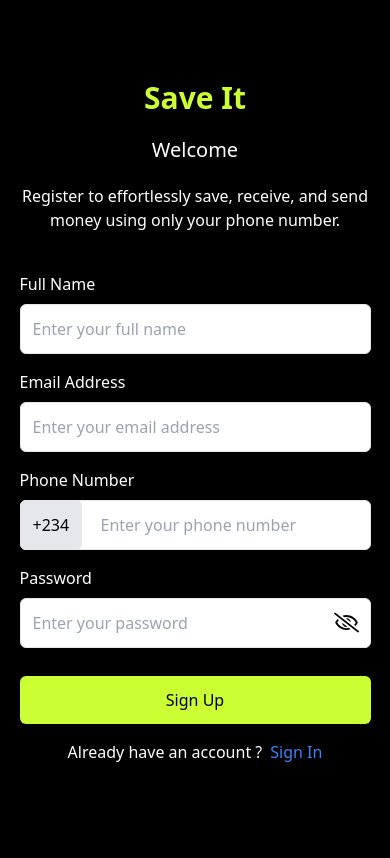
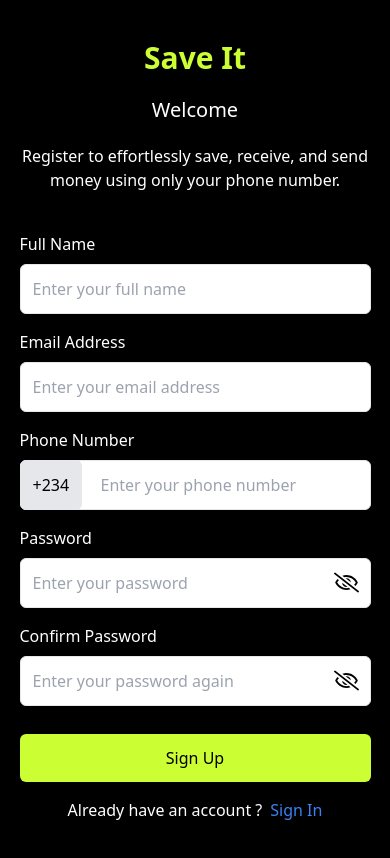
Before and after one commit to benedictfred/save-it, a React (Vite) app in the folder frontend/: page /sign-up in a window 390 px wide. Shown: the top 858 px of the page. Built offline with nearby package versions, Linux system fonts and the light colour scheme; no server answers.

Commit message:
chore: added phone number validation to sign up form using react hook form

```diff
--- a/frontend/src/components/SignUpForm.tsx
+++ b/frontend/src/components/SignUpForm.tsx
@@ -9,13 +9,16 @@ export type SignUpFormData = {
   email: string;
   phoneNumber: string;
   password: string;
+  confirmPassword: string;
 };
 
 export default function SignUpForm() {
   const [showPassword, setShowPassword] = useState(false);
+  const [showConfirmPassword, setShowConfirmPassword] = useState(false);
   const {
     register,
     handleSubmit,
+    watch,
     formState: { errors, isSubmitting },
   } = useForm<SignUpFormData>();
 
@@ -66,15 +69,16 @@ export default function SignUpForm() {
           <input
             type="tel"
             id="number"
-            maxLength={10}
             className="py-3 pl-20 border rounded-md w-full outline-none text-black"
             placeholder="Enter your phone number"
             {...register("phoneNumber", {
               required: "Phone number is required",
-              minLength: {
-                value: 10,
-                message: "The phone number must be exactly 10 digits",
+              pattern: {
+                value: /^(0\d{10}|\d{10})$/,
+                message:
+                  "Phone number must be 10 digits or 11 digits with leading 0",
               },
+              setValueAs: (value: string) => value.replace(/^0/, ""),
             })}
           />
         </div>
@@ -92,7 +96,13 @@ export default function SignUpForm() {
             id="password"
             className="p-3 w-full border rounded-md outline-none text-black"
             placeholder="Enter your password"
-            {...register("password", { required: "Password is required" })}
+            {...register("password", {
+              required: "Password is required",
+              minLength: {
+                value: 6,
+                message: "Password must be at least 6 characters",
+              },
+            })}
           />
           <span
             className="absolute text-black right-3 top-3 cursor-pointer"
@@ -107,6 +117,37 @@ export default function SignUpForm() {
         </div>
         {errors.password && (
           <p className="text-red-500">{errors.password.message}</p>
+        )}
+      </div>
+      <div className="flex flex-col gap-y-2">
+        <label htmlFor="confirmPassword" className="text-left ">
+          Confirm Password
+        </label>
+        <div className="relative">
+          <input
+            type={showConfirmPassword ? "text" : "password"}
+            id="confirmPassword"
+            className="p-3 w-full border rounded-md outline-none text-black"
+            placeholder="Enter your password again"
+            {...register("confirmPassword", {
+              required: "Confirm Password is required",
+              validate: (value) =>
+                value === watch("password") || "Passwords do not match",
+            })}
+          />
+          <span
+            className="absolute text-black right-3 top-3 cursor-pointer"
+            onClick={() => setShowConfirmPassword(!showConfirmPassword)}
+          >
+            {showConfirmPassword ? (
+              <FaRegEye size={25} />
+            ) : (
+              <FaRegEyeSlash size={25} />
+            )}
+          </span>
+        </div>
+        {errors.confirmPassword && (
+          <p className="text-red-500">{errors.confirmPassword.message}</p>
         )}
       </div>
 
--- a/frontend/src/services/authService.ts
+++ b/frontend/src/services/authService.ts
@@ -44,7 +44,7 @@ export async function loginUser(
 export async function registerUser(
   payload: SignUpFormData
 ): Promise<SignUpResponse> {
-  const res = await fetch(`${API_URL}/auth/register`, {
+  const res = await fetch(`${API_URL}/auth/signup`, {
     method: "POST",
     headers: { "Content-Type": "application/json" },
     credentials: "include",
```
